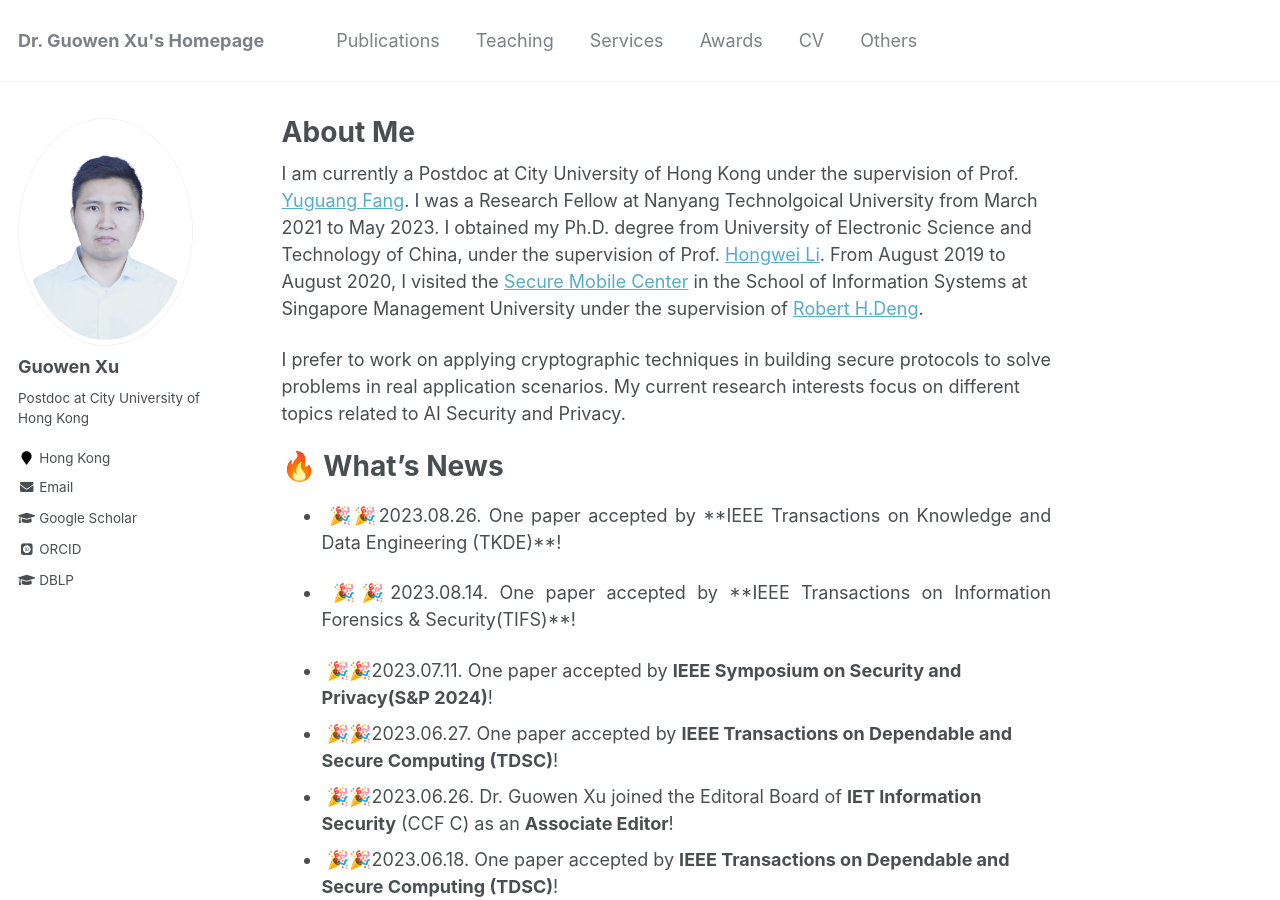
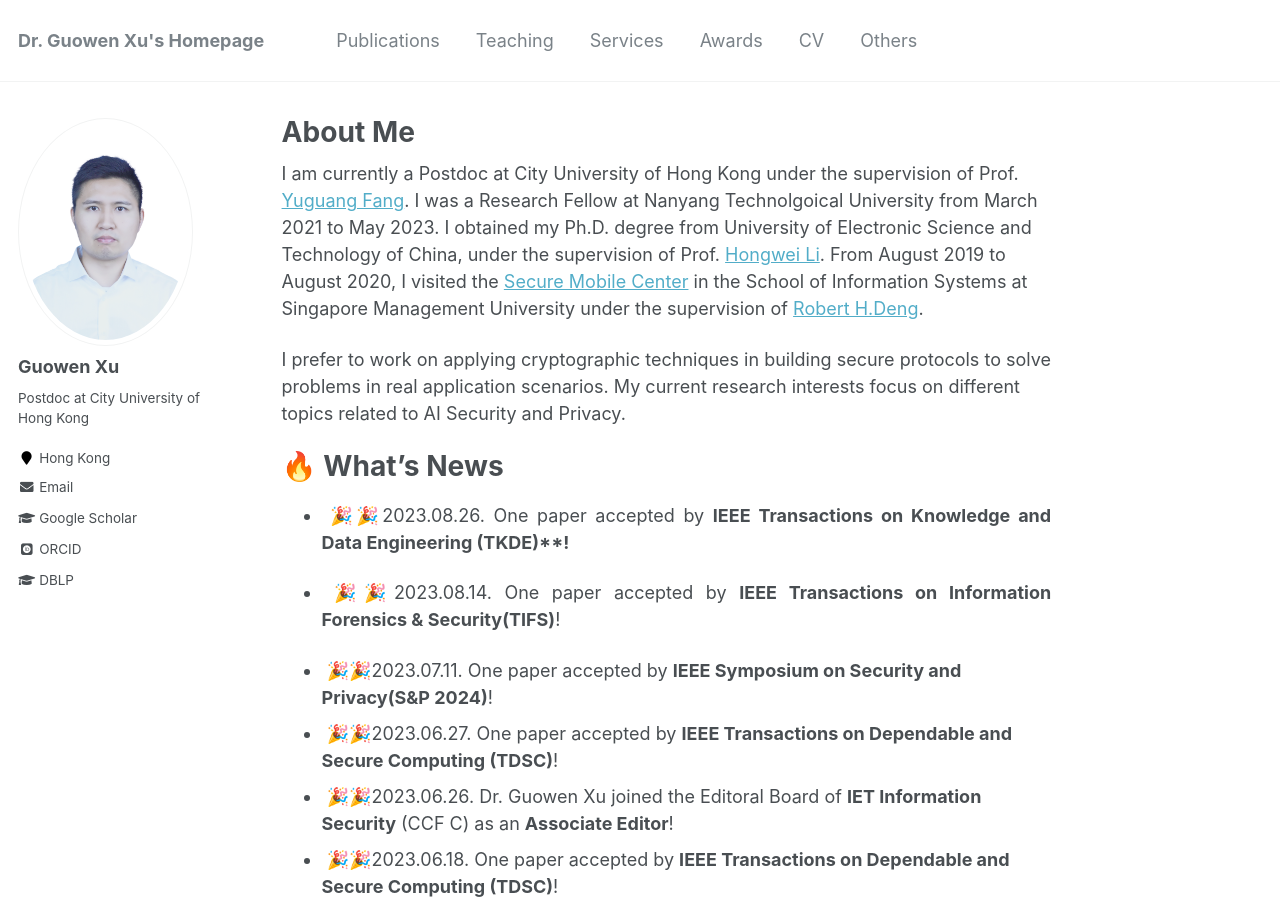
Before and after one commit to Guowen-xu/guowen-xu.github.io, a Jekyll site: the page built from _pages/about.md, in a window 1280 px wide and 900 px high. Built offline with Jekyll 4.4.1, drawn with Linux system fonts in a browser that asks for light colours; some web fonts are replaced.

Commit message:
Update about.md

```diff
--- a/_pages/about.md
+++ b/_pages/about.md
@@ -15,8 +15,8 @@ I prefer to work on applying cryptographic techniques in building secure protoco
 
   🔥 What's News
 ======
-- <p align="justify"> &nbsp;🎉🎉2023.08.26. One paper accepted by **IEEE Transactions on Knowledge and Data Engineering (TKDE)**!</p>
--   <p align="justify">&nbsp;🎉🎉2023.08.14. One paper accepted by **IEEE Transactions on Information Forensics & Security(TIFS)**!</p>
+- <p align="justify"> &nbsp;🎉🎉2023.08.26. One paper accepted by <b>IEEE Transactions on Knowledge and Data Engineering (TKDE)**!</b></p>
+-   <p align="justify">&nbsp;🎉🎉2023.08.14. One paper accepted by <b>IEEE Transactions on Information Forensics & Security(TIFS)</b>!</p>
 -  &nbsp;🎉🎉2023.07.11. One paper  accepted by **IEEE Symposium on Security and Privacy(S&P 2024)**!
 -  &nbsp;🎉🎉2023.06.27. One paper  accepted by **IEEE Transactions on Dependable and Secure Computing (TDSC)**!
 -  &nbsp;🎉🎉2023.06.26. Dr. Guowen Xu joined the Editoral Board of **IET Information Security** (CCF C) as an **Associate Editor**!
```
